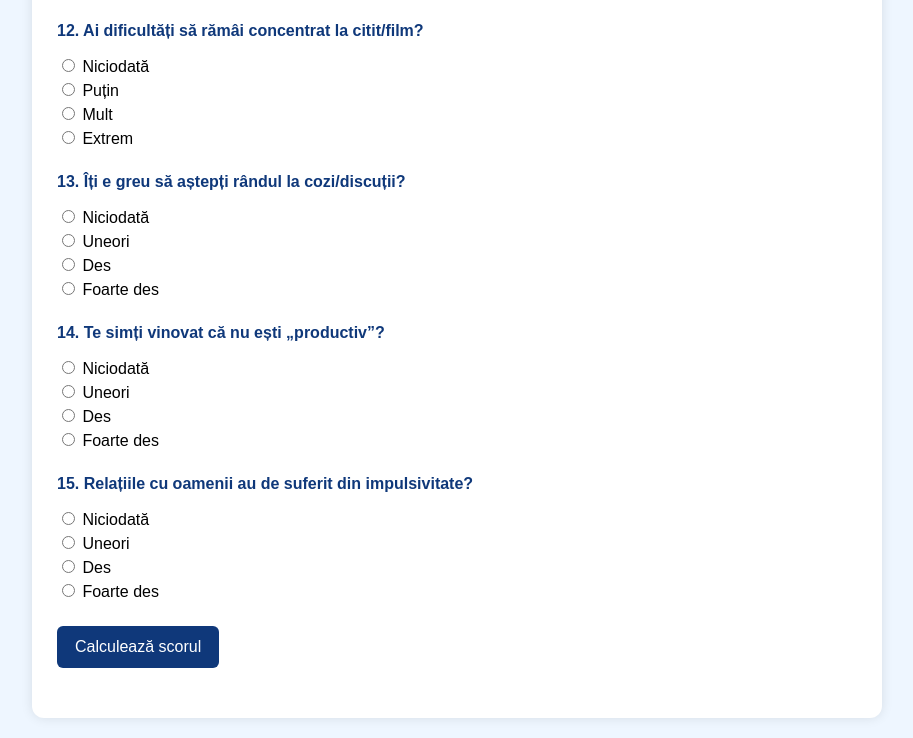
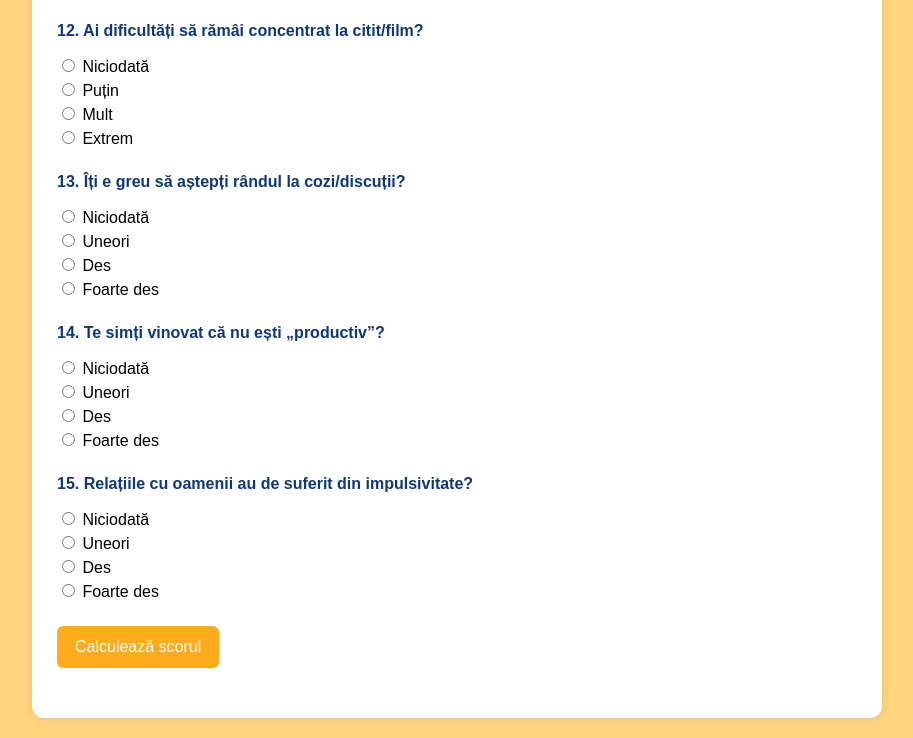
Before and after one commit to mateolunardelli-rgb/adhd-chestionar, a plain HTML site: page index.html in a window 1280 px wide. Shown: the part 1748-2486 px from the top of the page, without its empty margins (183-1096 px from the left). Drawn offline with Linux system fonts and the light colour scheme.

Commit message:
Update index.html

```diff
--- a/index.html
+++ b/index.html
@@ -4,13 +4,13 @@
 <meta charset="UTF-8">
 <title>Chestionar ADHD – Auto-Screening</title>
 <style>
-    body{font-family:Arial;background:#eef6ff;margin:0;padding:0;}
+    body{font-family:Arial;background:#FFD580;margin:1;padding:0;}
     h2{text-align:center;color:#0f387a;}
     form{max-width:800px;margin:20px auto;background:#fff;padding:25px;border-radius:12px;box-shadow:0 0 12px rgba(0,0,0,0.1);}
     .q{margin-bottom:25px;}
     .q p{font-weight:bold;color:#0f387a;}
     label{display:block;margin:4px 0;cursor:pointer;}
-    button{background:#0f387a;color:white;padding:12px 18px;border:none;border-radius:6px;font-size:16px;cursor:pointer;}
+    button{background:#FFAC1C;color:white;padding:12px 18px;border:none;border-radius:6px;font-size:16px;cursor:pointer;}
     #result{margin-top:25px;font-size:20px;font-weight:bold;text-align:center;color:#0f387a;}
 </style>
 
```
